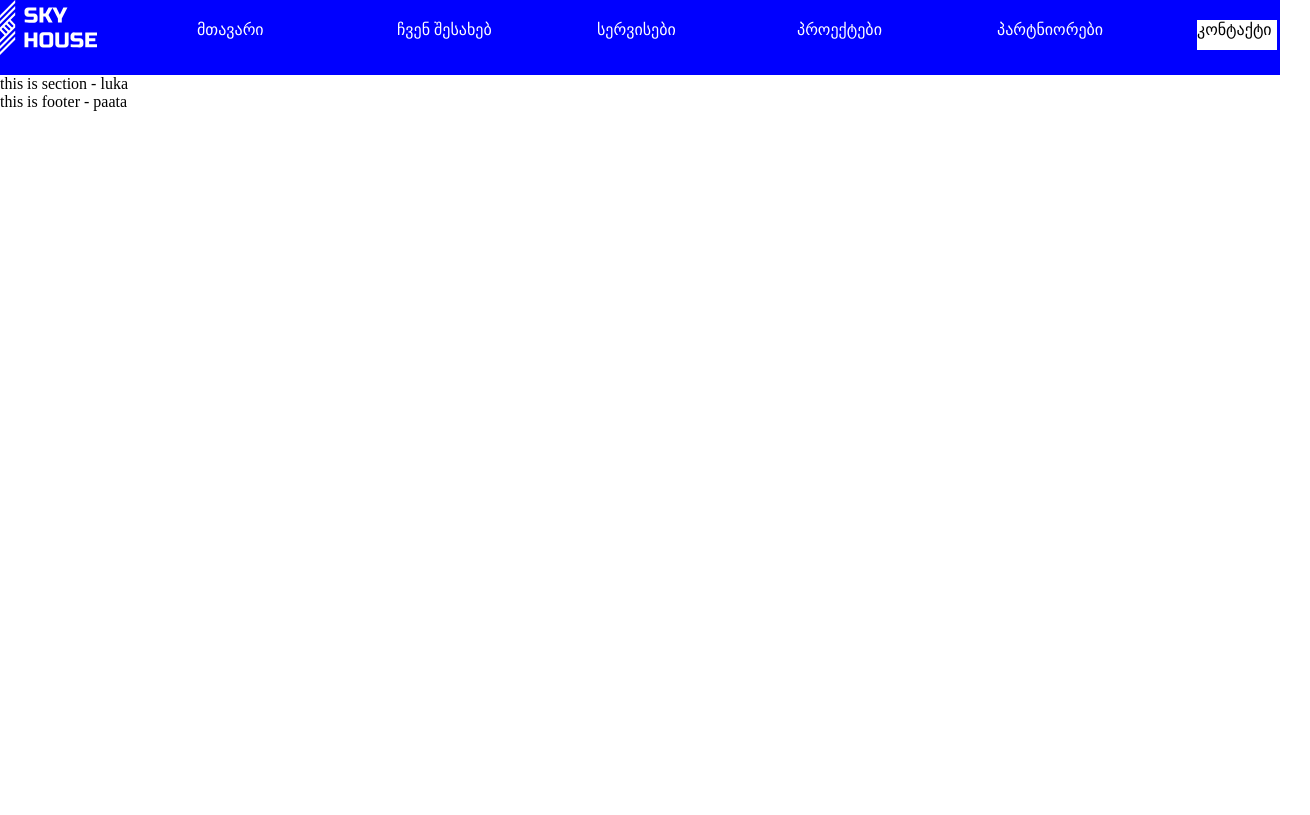
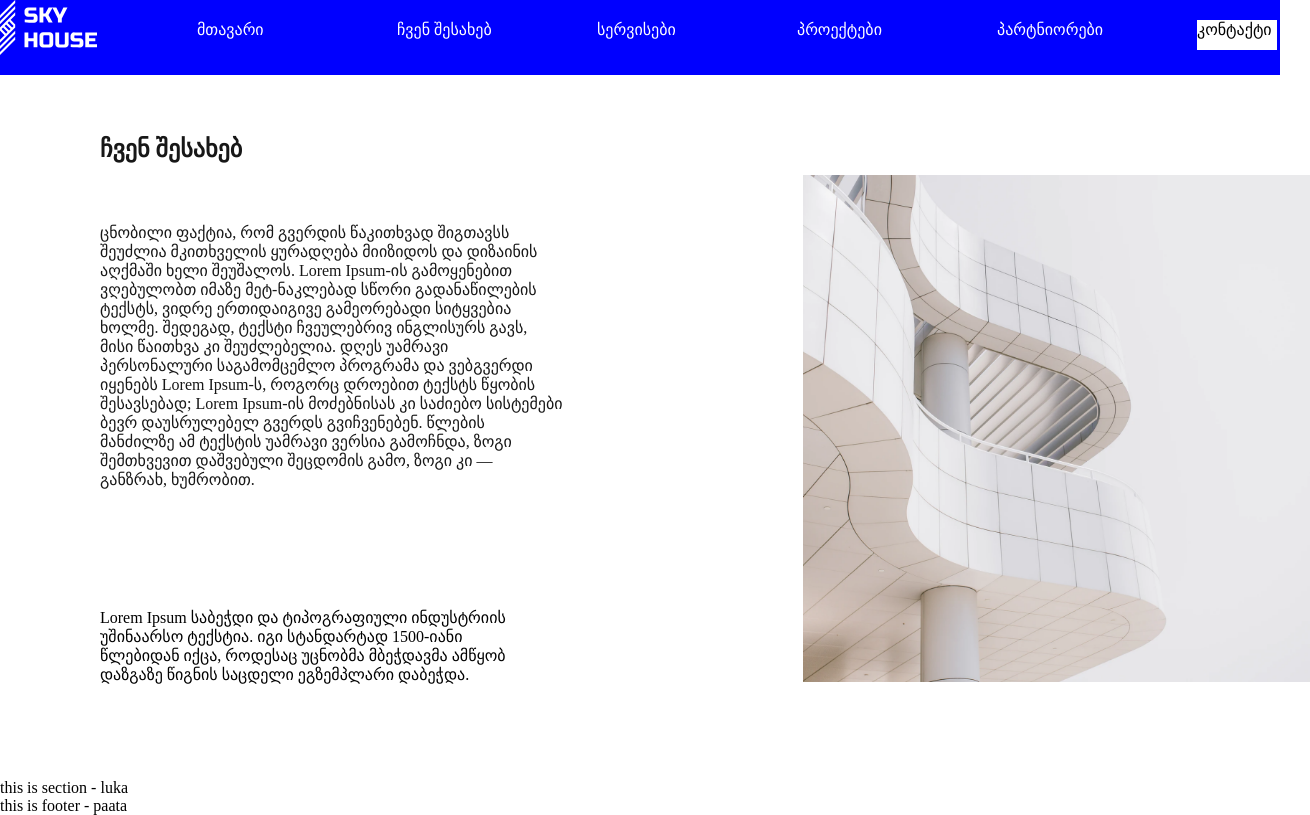
Before and after one commit to PaataSet/HomeWork_10, a plain HTML site: page index.html in a window 1280 px wide. Shown: the whole page, 1310 px wide, since content can reach past the window. Drawn offline with Linux system fonts and the light colour scheme.

Commit message:
add section-1

```diff
--- a/index.html
+++ b/index.html
@@ -21,6 +21,21 @@
           </ul>
       </nav>
     </header>
+      <section class="DS-section">
+
+        <div class="DS-4">
+          <h2 class="DS-1">ჩვენ შესახებ</h2>
+          <p  class="DS-2">ცნობილი ფაქტია, რომ გვერდის წაკითხვად შიგთავსს შეუძლია მკითხველის ყურადღება მიიზიდოს და დიზაინის აღქმაში ხელი შეუშალოს. Lorem Ipsum-ის გამოყენებით ვღებულობთ იმაზე მეტ-ნაკლებად სწორი გადანაწილების ტექსტს, ვიდრე ერთიდაიგივე გამეორებადი სიტყვებია ხოლმე. შედეგად, ტექსტი ჩვეულებრივ ინგლისურს გავს, მისი წაითხვა კი შეუძლებელია. დღეს უამრავი პერსონალური საგამომცემლო პროგრამა და ვებგვერდი იყენებს Lorem Ipsum-ს, როგორც დროებით ტექსტს წყობის შესავსებად; Lorem Ipsum-ის მოძებნისას კი საძიებო სისტემები ბევრ დაუსრულებელ გვერდს გვიჩვენებენ. წლების მანძილზე ამ ტექსტის უამრავი ვერსია გამოჩნდა, ზოგი შემთხვევით დაშვებული შეცდომის გამო, ზოგი კი — განზრახ, ხუმრობით.
+          </p>
+          <p class="DS-5">Lorem Ipsum საბეჭდი და ტიპოგრაფიული ინდუსტრიის უშინაარსო ტექსტია. იგი სტანდარტად 1500-იანი წლებიდან იქცა, როდესაც უცნობმა მბეჭდავმა ამწყობ დაზგაზე წიგნის საცდელი ეგზემპლარი დაბეჭდა.
+          </p>
+        </div>
+
+        <div>
+          <img src="image/Rectangle 7@2x.png" alt="" class="DS-3">
+        </div>
+
+      </section>
     <section>this is section - luka</section>
     <footer>this is footer - paata</footer>
   </body>
--- a/src/css/styles.css
+++ b/src/css/styles.css
@@ -45,3 +45,38 @@ header{
   height: 30px;
   color: black;
 }
+
+.DS-1{
+  margin-top: 60px;
+  margin-bottom: 60px;
+  margin-left: 100px;
+  color:#171717;
+}
+
+.DS-2{
+
+  margin-left:100px;
+  width: 463px;
+  height: 385px;
+  color: #171717;
+
+}
+
+.DS-3{
+  margin-left: 240px;
+  width: 507px;
+  height: 507px;
+  margin-top: 100px;
+
+}
+
+.DS-5{
+  width: 442px;
+  height: 21px;
+  margin-bottom: 150px ;
+  margin-left: 100px;
+}
+
+.DS-section{
+  display: flex;
+}
```
Also changed, not shown: image/Rectangle 7.png (added), image/Rectangle 7@2x.png (added).
